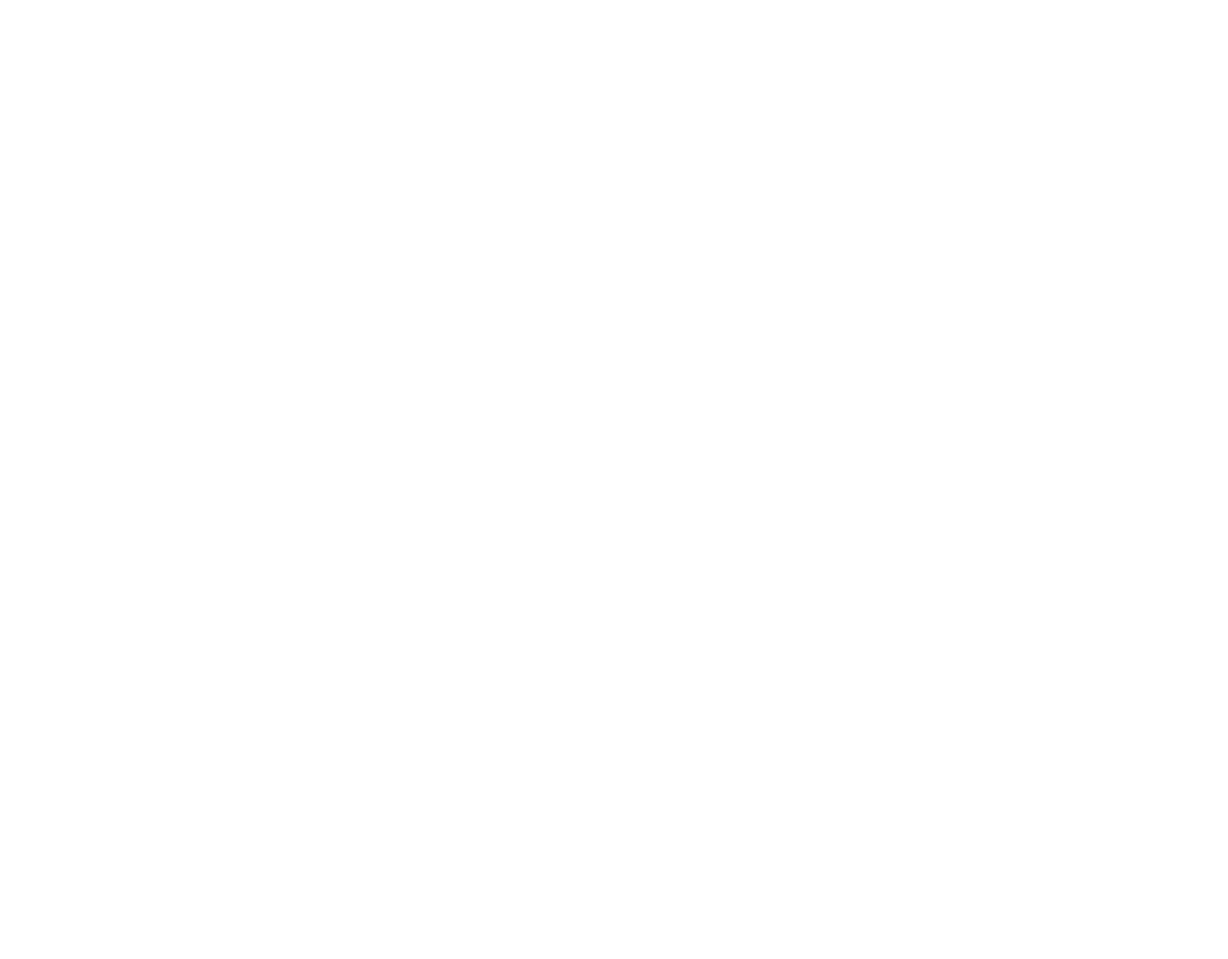
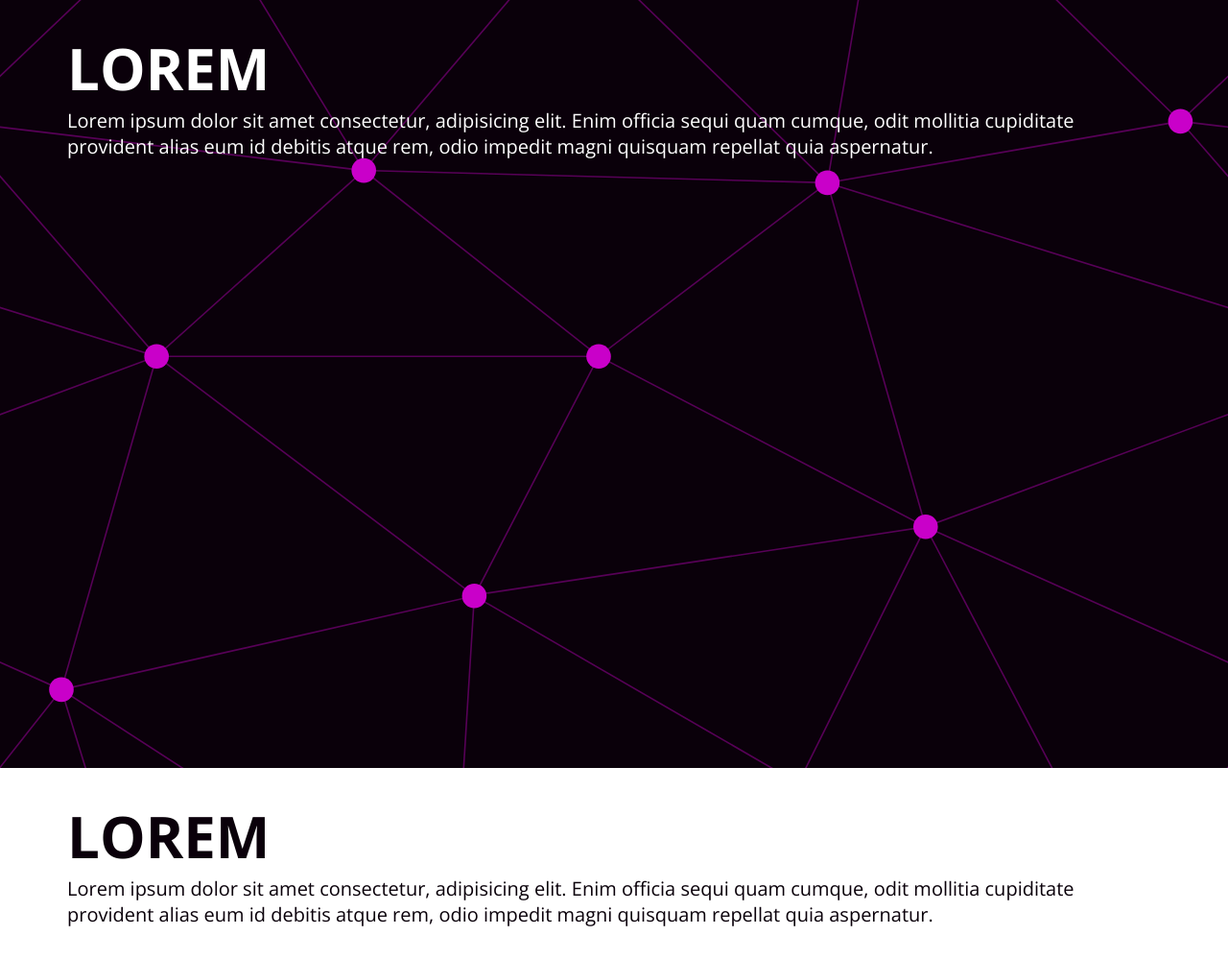
Before and after one commit to andreambu23/LandingPage, a plain HTML site: page index.html in a window 1280 px wide. Shown: the whole page at 96% size. Before the commit the page ends 800 px from the top, so only its background shows below. Drawn offline with nearby package versions, Linux system fonts and the light colour scheme.

Commit message:
Iniciando Produção da Landing Page

```diff
--- a/assets/css/style.css
+++ b/assets/css/style.css
@@ -1,5 +1,70 @@
+:root{
+    --primary-color: #0A000A;
+    --white-color: #FFFFFF;
+    --gap: 30px
+}
 *{
     margin: 0;
     padding: 0;
     box-sizing: border-box
 }
+
+/*
+font-family: 'Montserrat', sans-serif;
+font-family: 'Open Sans', sans-serif;
+*/
+
+html{
+    font-size: 62.5%;
+}
+
+body{
+    font-family: 'Open Sans', sans-serif;
+    font-size: 2rem;
+    color: var(--primary-color);
+}
+
+h1 h2 h3 h4 h5 h6{
+    font-family: 'Montserrat', sans-serif;
+}
+h1{
+    font-size: 6rem;
+    text-transform: uppercase;
+}
+h2{
+    font-size: 5.5rem;
+}
+h3{
+    font-size: 5rem;
+}
+
+h4{
+    font-size: 4.5rem;
+}
+h5{
+    font-size: 4rem;
+}
+h6{
+    font-size: 3.5rem;
+}
+.main-bg{
+    background-image: url('../img/endless-constellation.svg');
+    background-size: cover;
+    background-position: center center;
+    color: var(--white-color);
+
+}
+
+.white-bg{
+    color: var(--primary-color);
+}
+
+.main-content{
+    max-width: 1200px;
+    margin: 0 auto;
+    padding: var(--gap);
+}
+
+.section{
+    min-height: 100vh;
+}
--- a/index.html
+++ b/index.html
@@ -1,13 +1,29 @@
 <!DOCTYPE html>
-<html lang="en">
+<html lang="pt-BR">
 <head>
     <meta charset="UTF-8">
     <meta http-equiv="X-UA-Compatible" content="IE=edge">
     <meta name="viewport" content="width=device-width, initial-scale=1.0">
-    <title>Document</title>
+    <title>L.A. Telecom</title>
 </head>
 <link rel="stylesheet" href="./assets/css/style.css">
+<link href="<link rel="preconnect" href="https://fonts.googleapis.com">
+<link rel="preconnect" href="https://fonts.gstatic.com" crossorigin>
+
+<link href="https://fonts.googleapis.com/css2?family=Montserrat:wght@900&family=Open+Sans:ital,wght@0,400;0,700;1,400&display=swap" rel="stylesheet">
 <body>
+    <section class="main-bg section">
+        <div class="main-content">
+            <h1>Lorem</h1>
+            <p>Lorem ipsum dolor sit amet consectetur, adipisicing elit. Enim officia sequi quam cumque, odit mollitia cupiditate provident alias eum id debitis atque rem, odio impedit magni quisquam repellat quia aspernatur.</p>
+        </div>
+    </section>
 
+    <section class="white-bg section">
+        <div class="main-content">
+            <h1>Lorem</h1>
+            <p>Lorem ipsum dolor sit amet consectetur, adipisicing elit. Enim officia sequi quam cumque, odit mollitia cupiditate provident alias eum id debitis atque rem, odio impedit magni quisquam repellat quia aspernatur.</p>
+        </div>
+    </section>
 </body>
 </html>
```
Also changed, not shown: assets/img/endless-constellation.svg (added).
